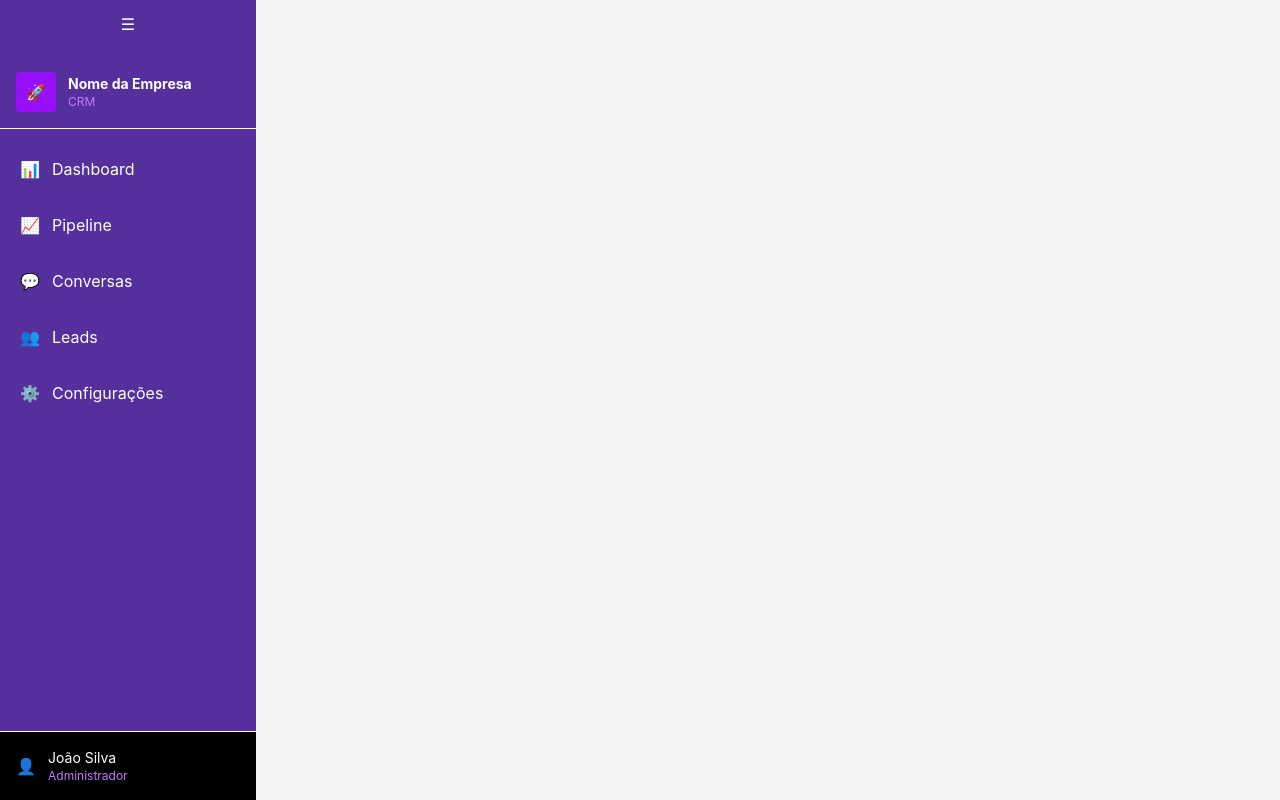
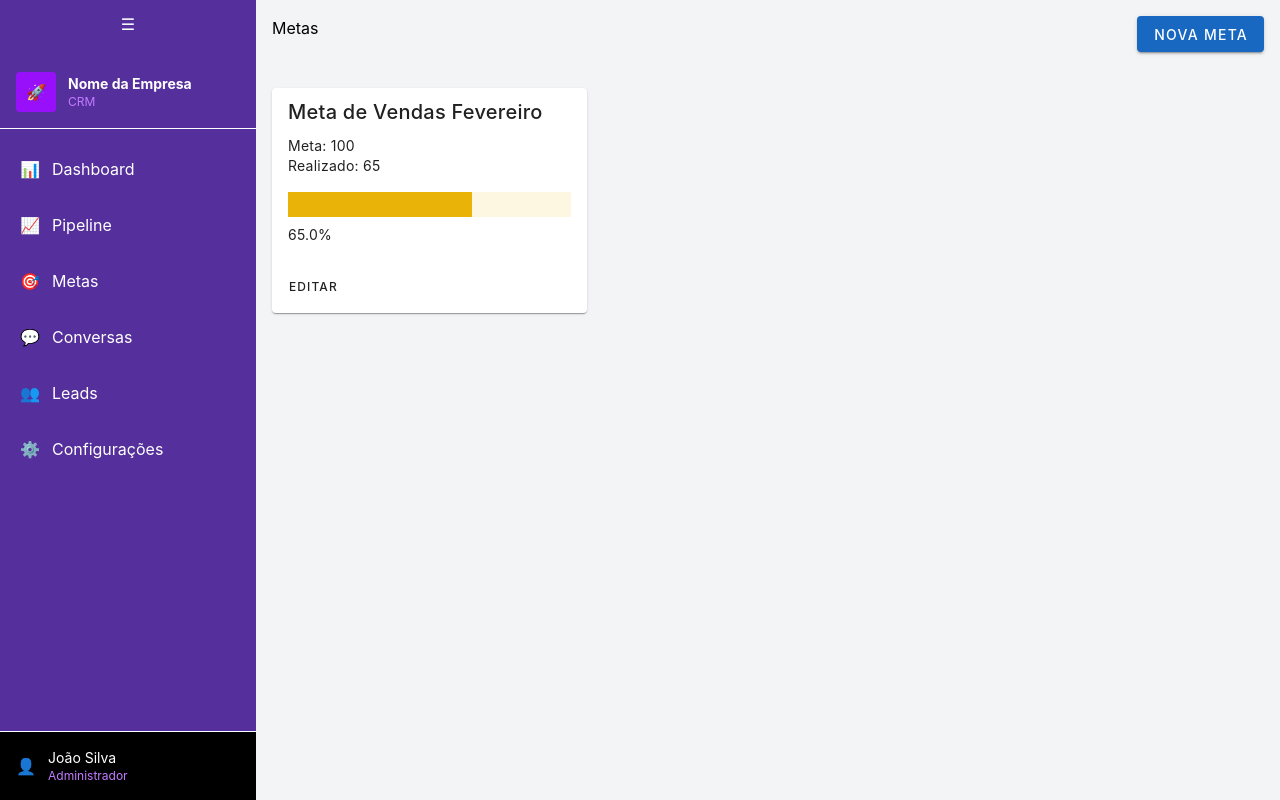
Before and after one commit to elderlira/crm_project, a Vue app: page /metas in a window 1280 px wide. Built offline with nearby package versions, Linux system fonts and the light colour scheme.

Commit message:
page_meta

```diff
--- a/src/components/Sidebar.vue
+++ b/src/components/Sidebar.vue
@@ -38,6 +38,10 @@ const emit = defineEmits(['toggle'])
           📈 <span v-if="isOpen">Pipeline</span>
         </RouterLink>
 
+        <RouterLink to="/metas" class="flex items-center gap-3 p-3 rounded hover:bg-purple-700 transition">
+          🎯 <span v-if="isOpen">Metas</span>
+        </RouterLink>
+
         <RouterLink to="/conversas" class="flex items-center gap-3 p-3 rounded hover:bg-purple-700 transition">
           💬 <span v-if="isOpen">Conversas</span>
         </RouterLink>
--- a/src/router/index.ts
+++ b/src/router/index.ts
@@ -2,6 +2,7 @@ import { createRouter, createWebHistory } from 'vue-router'
 
 import DashboardView from '../views/Dashboard.vue'
 import PipelineView from '../views/Pipeline.vue'
+import MetasView from '../views/metas.vue'
 import ConversasView from '../views/Talks.vue'
 import LeadsView from '../views/Leads.vue'
 import ConfigView from '../views/Config.vue'
@@ -14,9 +15,11 @@ import Department from '../views/config/Department.vue'
 import Profile from '../views/config/Profile.vue'
 import UserRegister from '../views/config/UserRegister.vue'
 
+
 const routes = [
   { path: '/', name: 'Dashboard', component: DashboardView },
   { path: '/pipeline', name: 'pipeline', component: PipelineView },
+  {path: '/metas', name: 'metas', component: MetasView },
   { path: '/conversas', name: 'talks', component: ConversasView },
   { path: '/leads', name: 'lead', component: LeadsView },
   { path: '/configuracoes', name: 'config', component: ConfigView },
--- a/src/views/Pipeline.vue
+++ b/src/views/Pipeline.vue
@@ -25,7 +25,7 @@
       <v-col cols="12" md="3">
         <v-card elevation="6" rounded="xl" theme="dark" style="background: linear-gradient(135deg, #1e3a8a, #3b82f6); color: white;">
           <v-card-text>
-            <div class="text-caption ">Leads Ativos</div>
+            <div class="text-caption ">Leads Concluídos</div>
             <div class="text-h5 font-weight-bold">
               {{ activeLeads }}
             </div>
@@ -186,15 +186,15 @@ const selectedFilter = ref<string | null>(null)
 
 const stages = ref<Stage[]>([
   { id: 'prospect', name: 'Prospect', color: '#ef4444' },
-  { id: 'qualification', name: 'Qualificação', color: '#f97316' },
   { id: 'proposal', name: 'Proposta', color: '#eab308' },
   { id: 'negotiation', name: 'Negociação', color: '#3b82f6' },
-  { id: 'closed', name: 'Fechado', color: '#10b981' }
+  { id: 'closed', name: 'Fechado', color: '#10b981' },
+  { id: 'lost', name: 'Perdido', color: '#f97316' },
 ])
 
 const leads = ref<Lead[]>([
   { id: 1, name: 'Empresa A', phone: '(11) 9999-0001', value: 15000, stage: 'prospect', attendant: { id: 'joao', name: 'João' }, createdAt: '2026-02-18' },
-  { id: 2, name: 'Empresa B', phone: '(11) 9999-0002', value: 35000, stage: 'qualification', attendant: { id: 'maria', name: 'Maria' }, createdAt: '2026-02-16' },
+  { id: 2, name: 'Empresa B', phone: '(11) 9999-0002', value: 35000, stage: 'lost', attendant: { id: 'maria', name: 'Maria' }, createdAt: '2026-02-16' },
   { id: 3, name: 'Empresa C', phone: '(11) 9999-0003', value: 52000, stage: 'proposal', attendant: { id: 'ana', name: 'Ana' }, createdAt: '2026-02-14' },
   { id: 4, name: 'Empresa D', phone: '(11) 9999-0004', value: 80000, stage: 'negotiation', attendant: { id: 'carlos', name: 'Carlos' }, createdAt: '2026-02-12' },
   { id: 5, name: 'Empresa E', phone: '(11) 9999-0005', value: 95000, stage: 'closed', attendant: { id: 'joao', name: 'João' }, createdAt: '2026-02-10' }
--- /dev/null
+++ b/src/views/metas.vue
@@ -0,0 +1,272 @@
+
+
+<template>
+  <v-container fluid>
+
+    <!-- HEADER -->
+    <v-row>
+      <v-col cols="6">
+        <h1 class="text-h4 mb-6">Metas</h1>
+      </v-col>
+      <v-col cols="6" class="text-right">
+        <v-btn color="primary" @click="openCreate">
+          Nova Meta
+        </v-btn>
+      </v-col>
+    </v-row>
+
+    <!-- LISTA -->
+    <v-row>
+      <v-col
+        v-for="goal in goals"
+        :key="goal.id"
+        cols="12"
+        md="4"
+      >
+        <v-card
+          class="pa-4"
+          elevation="4"
+        >
+          <v-card-title>
+            {{ goal.title }}
+          </v-card-title>
+
+          <v-card-text @click="selectedGoal = goal">
+            <div>Meta: {{ goal.targetValue }}</div>
+            <div>Realizado: {{ goal.achievedValue }}</div>
+
+            <v-progress-linear
+              :model-value="getProgress(goal)"
+              height="25"
+              :color="getColorByProgress(goal)"
+              class="mt-4"
+            />
+
+            <div class="mt-2">
+              {{ getProgress(goal).toFixed(1) }}%
+            </div>
+          </v-card-text>
+
+          <v-card-actions>
+            <v-btn size="small" @click="openEdit(goal)">
+              Editar
+            </v-btn>
+          </v-card-actions>
+        </v-card>
+      </v-col>
+    </v-row>
+
+    <!-- DIALOG -->
+    <v-dialog v-model="dialog" max-width="600">
+      <v-card>
+        <v-card-title>
+          {{ isEditing ? 'Editar Meta' : 'Nova Meta' }}
+        </v-card-title>
+
+        <v-card-text>
+          <v-text-field
+            label="Título"
+            v-model="form.title"
+          />
+
+          <v-text-field
+            label="Valor da Meta"
+            type="number"
+            v-model.number="form.targetValue"
+          />
+
+          <v-text-field
+            label="Valor Realizado"
+            type="text"
+            v-model.number="form.achievedValue" disabled
+          />
+
+          <v-text-field
+            label="Data Início"
+            type="date"
+            v-model="form.startDate"
+          />
+
+          <v-text-field
+            label="Data Final"
+            type="date"
+            v-model="form.endDate"
+          />
+        </v-card-text>
+
+        <v-card-actions>
+          <v-spacer />
+          <v-btn text @click="dialog = false">
+            Cancelar
+          </v-btn>
+          <v-btn color="primary" @click="saveGoal">
+            Salvar
+          </v-btn>
+        </v-card-actions>
+      </v-card>
+    </v-dialog>
+
+  </v-container>
+</template>
+<script setup lang="ts">
+import { ref, shallowRef, onMounted, watch, nextTick } from 'vue'
+import * as echarts from 'echarts'
+
+interface GoalHistory {
+  month: string
+  target: number
+  achieved: number
+}
+
+interface Goal {
+  id: string
+  title: string
+  targetValue: number
+  achievedValue: number
+  startDate: string
+  endDate: string
+  type: string
+  scope: string
+  active: boolean
+  history: GoalHistory[]
+}
+
+const goals = ref<Goal[]>([
+  {
+    id: '1',
+    title: 'Meta de Vendas Fevereiro',
+    targetValue: 100,
+    achievedValue: 65,
+    startDate: '2026-02-01',
+    endDate: '2026-02-28',
+    type: 'vendas',
+    scope: 'usuario',
+    active: true
+  }
+])
+
+const selectedGoal = ref<Goal | null>(goals.value[0])
+
+// =========================
+// DIALOG + FORM
+// =========================
+
+const dialog = ref(false)
+const isEditing = ref(false)
+
+const form = ref<Goal>({
+  id: '',
+  title: '',
+  targetValue: 0,
+  achievedValue: 0,
+  startDate: '',
+  endDate: '',
+  type: 'vendas',
+  scope: 'usuario',
+  active: true
+})
+
+const openCreate = () => {
+  isEditing.value = false
+  form.value = {
+    id: '',
+    title: '',
+    targetValue: 0,
+    achievedValue: 0,
+    startDate: '',
+    endDate: '',
+    type: 'vendas',
+    scope: 'usuario',
+    active: true
+  }
+  dialog.value = true
+}
+
+const openEdit = (goal: Goal) => {
+  isEditing.value = true
+  form.value = { ...goal }
+  dialog.value = true
+}
+
+const saveGoal = () => {
+  if (isEditing.value) {
+    const index = goals.value.findIndex(g => g.id === form.value.id)
+    if (index !== -1) goals.value[index] = { ...form.value }
+  } else {
+    goals.value.push({
+      ...form.value,
+      id: crypto.randomUUID()
+    })
+  }
+
+  dialog.value = false
+}
+
+const chartRef = ref<HTMLDivElement | null>(null)
+const chartInstance = shallowRef<echarts.ECharts | null>(null)
+
+
+const getColorByProgress = (goal: Goal) => {
+  const progress = getProgress(goal)
+
+  if (progress < 30) return '#dc2626'
+  if (progress < 50) return '#f59e0b'
+  if (progress < 75) return '#eab308'
+  if (progress < 100) return '#2563eb'
+  return '#16a34a'
+}
+
+const getProgress = (goal: Goal) => {
+  if (!goal.targetValue) return 0
+  return Math.min((goal.achievedValue / goal.targetValue) * 100, 100)
+}
+
+const renderChart = async () => {
+  if (!chartRef.value || !selectedGoal.value) return
+
+  await nextTick()
+
+  try {
+    if (chartInstance.value) {
+      chartInstance.value.dispose()
+    }
+
+    chartInstance.value = echarts.init(chartRef.value)
+
+    chartInstance.value.setOption({
+      tooltip: {},
+      xAxis: {
+        type: 'category',
+        data: ['Meta', 'Realizado']
+      },
+      yAxis: { type: 'value' },
+      series: [
+  {
+    type: 'bar',
+    data: [
+      selectedGoal.value.targetValue,
+      selectedGoal.value.achievedValue
+    ],
+    itemStyle: {
+      color: getColorByProgress(selectedGoal.value)
+    }
+  }
+]
+    })
+  } catch (err) {
+    console.error('Erro gráfico:', err)
+  }
+}
+
+onMounted(() => {
+  renderChart()
+})
+
+watch(selectedGoal, () => {
+  renderChart()
+})
+
+watch(goals, () => {
+  renderChart()
+}, { deep: true })
+</script>
```
